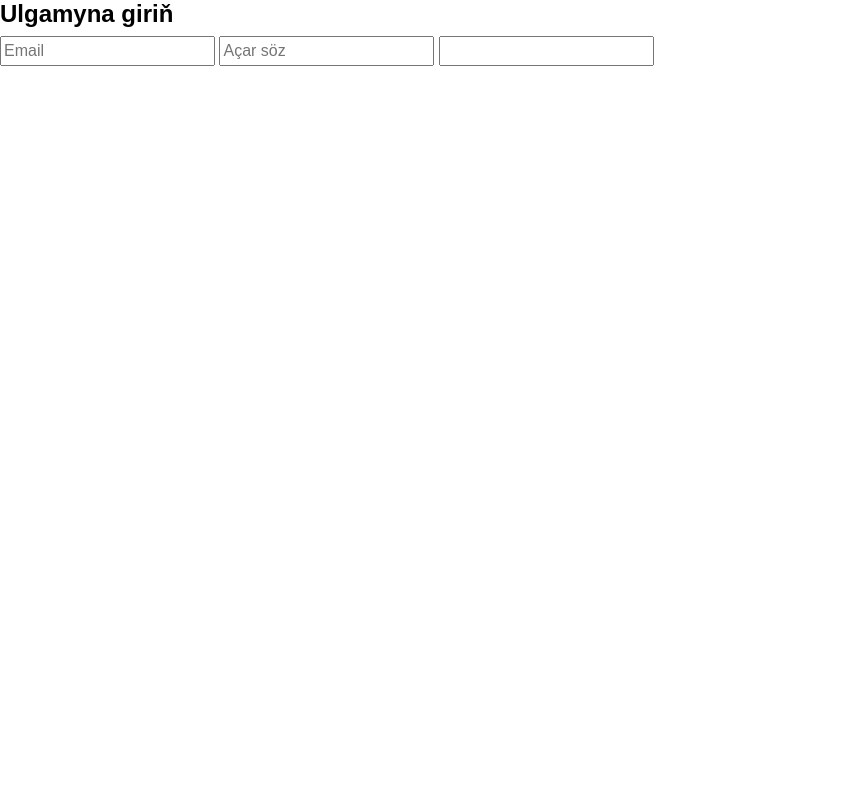
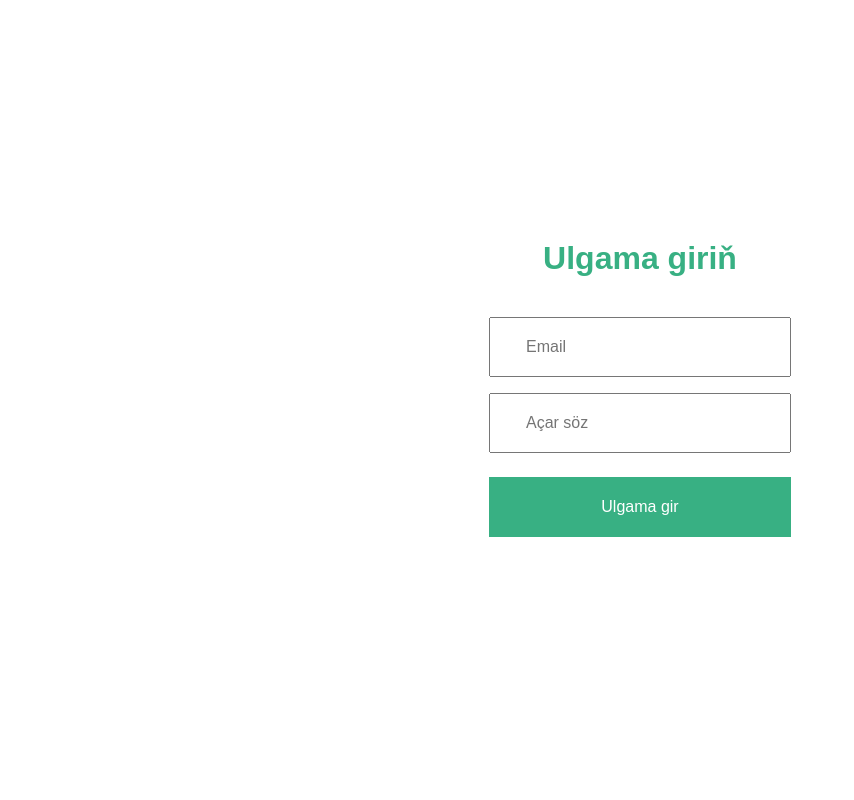
Before and after one commit to Nurygus/Hospital, a Django app: page /login/ in a window 1280 px wide. Shown: the whole page, without its empty margins (0-854 px from the left). Run offline with Django 4.2, Linux system fonts and the light colour scheme; some libraries are stand-ins or nearby versions.

Commit message:
Made login page

```diff
--- a/Hospital/static/Hospital/css/mainStyles.css
+++ b/Hospital/static/Hospital/css/mainStyles.css
@@ -149,3 +149,11 @@
   .img-icon{
     margin-top: -7px;
   }
+
+  /* COLORS */
+  .white-color{
+    color: var(--white-color);
+    }
+  .primary-color{
+    color: var(--primary-color);
+  }
--- a/doctorsApp/urls.py
+++ b/doctorsApp/urls.py
@@ -2,6 +2,8 @@ from django.urls import path
 
 from . import views
 
+app_name = "doctorsApp"
+
 urlpatterns = [
     path('', views.index, name='index'),
 ]
--- a/login/static/login/css/index.css
+++ b/login/static/login/css/index.css
@@ -1,3 +1,18 @@
+body{
+    text-align: center;
+}
 #login_form{
-
+    margin-top: 30vh;
 }
+.form-input{
+    width: 100%;
+    height: 60px;
+}
+.text-input{
+    padding-left: 35px;
+}
+.submit-input{
+    background-color: var(--primary-color);
+    color: var(--white-color);
+    border: none;
+}
--- a/login/templates/login/index.html
+++ b/login/templates/login/index.html
@@ -8,20 +8,22 @@
     <meta name="viewport" content="width=device-width, initial-scale=1.0">
     <title>Sabrsky Hospital ulgamyna giriň</title>
 
-    <link rel="stylesheet" href="{% static 'main/css/bootstrap.min.css' %}">
+    <link rel="stylesheet" href="{% static 'Hospital/css/bootstrap.min.css' %}">
 
     <link rel="stylesheet" href="{% static 'Hospital/css/mainStyles.css' %}">
 
     <link rel="stylesheet" href="{% static 'login/css/index.css' %}">
 </head>
 <body>
-    <form id="login_form" action="" method="post">
-        {% csrf_token %}
-        <h5>Ulgamyna giriň</h5>
-        <input type="text" name="username" id="" placeholder="Email">
-        <input type="text" name="password" id="" placeholder="Açar söz">
-        <input type="subumit" name="submit" id="">
-    </form>
+    <section class="row justify-content-center">
+        <form id="login_form" class="col-3" action="{% url 'login:sign_in' %}" method="post">
+            {% csrf_token %}
+            <h4 class="primary-color mb-3">Ulgama giriň</h4>
+            <input class="form-input text-input mt-4" type="text" name="username" id="" placeholder="Email">
+            <input class="form-input text-input mt-3" type="password" name="password" id="" placeholder="Açar söz">
+            <input class="form-input submit-input mt-4" type="submit" name="submit" id="" value="Ulgama gir">
+        </form>
+    </section>
 
     <script src="{% static 'main/js/jquery.min.js' %}"></script>
     <script src="{% static 'main/js/popper.js' %}"></script>
--- a/login/urls.py
+++ b/login/urls.py
@@ -2,6 +2,9 @@ from django.urls import path
 
 from . import views
 
+app_name = "login"
+
 urlpatterns = [
     path('', views.index, name='index'),
+    path('sign_in/', views.sign_in, name='sign_in'),
 ]
--- a/login/views.py
+++ b/login/views.py
@@ -1,6 +1,16 @@
 from django.shortcuts import render
+from django.contrib.auth import authenticate
+from django.http import HttpResponse, HttpResponseRedirect
+from django.urls import reverse
 
 # Create your views here.
 
 def index(request):
     return render(request, "login/index.html")
+
+def sign_in(request):
+    user = authenticate(username = request.POST['username'], password = request.POST['password'])
+    if user is not None:
+        return HttpResponseRedirect(reverse("doctorsApp:index"))
+    else:
+        return HttpResponseRedirect(reverse("login:index"))
--- a/patientsApp/urls.py
+++ b/patientsApp/urls.py
@@ -2,6 +2,8 @@ from django.urls import path
 
 from . import views
 
+app_name = "patientsApp"
+
 urlpatterns = [
     path('', views.index, name='index'),
 ]
```
